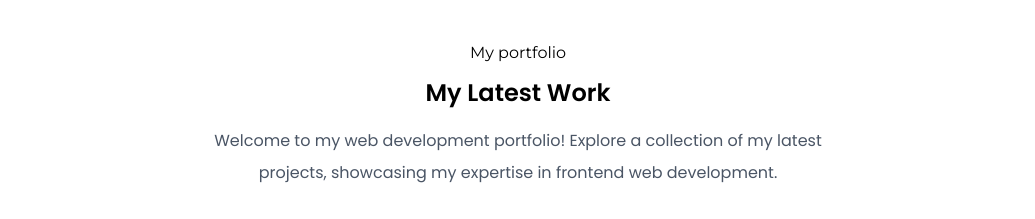
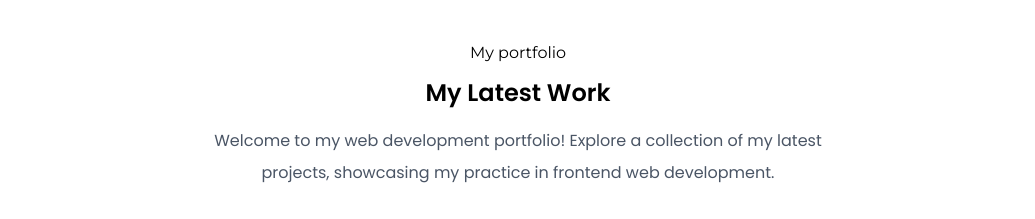
Before and after one commit to IvoryMay/Portfolio-next-js, a Next.js app: page / in a window 1280 px wide. Shown: the part 2540-2759 px from the top of the page, without its empty margins (122-1157 px from the left). Built offline with nearby package versions, Linux system fonts and the light colour scheme; a web font is replaced by a local one.

Commit message:
practice

```diff
--- a/app/components/MyWork.jsx
+++ b/app/components/MyWork.jsx
@@ -25,7 +25,7 @@ const MyWork = ({isDarkMode, setIsDarkMode}) => {
       // whileInView={{opacity:1}}
       // transition={{duration:1, delay:0.7}}
       className={`${poppins.className} mt-4 text-gray-600 text-center max-w-2xl mx-auto dark:text-white`}>
-        Welcome to my web development portfolio! Explore a collection of my latest projects, showcasing my expertise in frontend web development.
+        Welcome to my web development portfolio! Explore a collection of my latest projects, showcasing my practice in frontend web development.
       </p>
 
 
```
